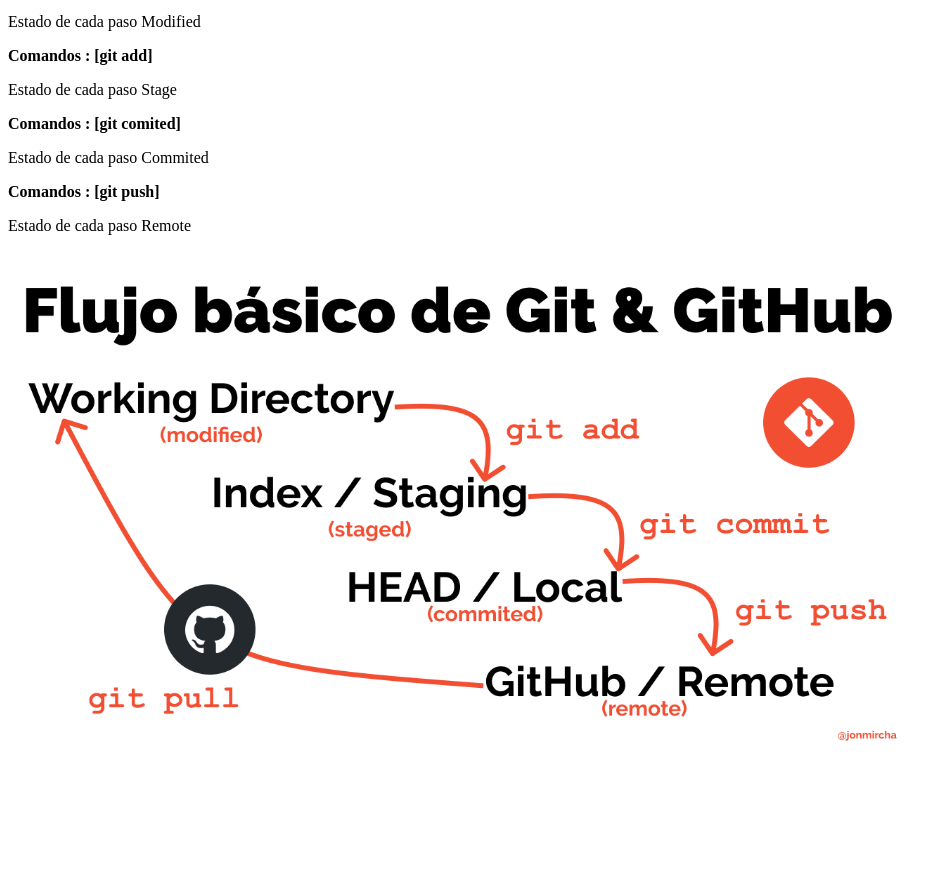
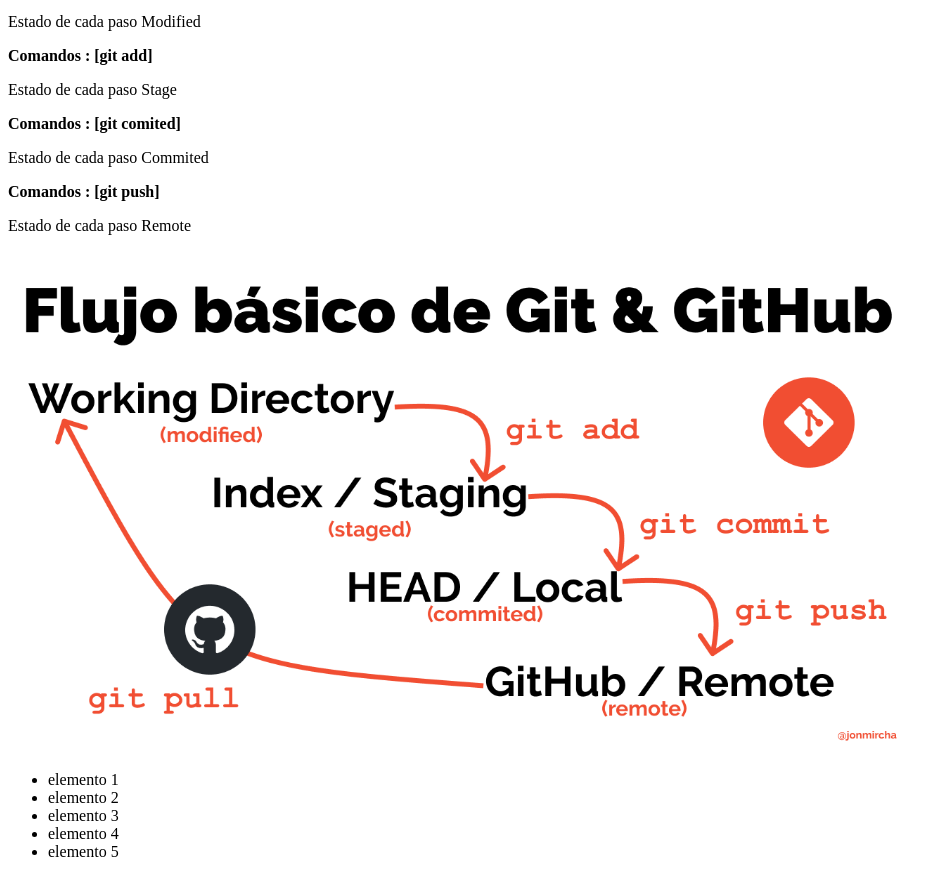
Before and after one commit to Moosesg10/git-inicios, a plain HTML site: page Main.html in a window 1280 px wide. Shown: the part 101-978 px from the top of the page, without its empty margins (0-951 px from the left). Before the commit the page ends 864 px from the top, so only its background shows below. Drawn offline with Linux system fonts and the light colour scheme.

Commit message:
Cambio a el html

```diff
--- a/Main.html
+++ b/Main.html
@@ -4,6 +4,7 @@
     <meta charset="UTF-8" />
     <meta name="viewport" content="width=device-width, initial-scale=1.0" />
     <title>Entendiendo Git</title>
+    <link rel="stylesheet" href="./main.css">
   </head>
   <body>
     <h1>Git mi primeros Pasos</h1>
@@ -16,5 +17,13 @@
     <b>Comandos : [git push]</b>
     <p>Estado de cada paso <span>Remote</span></p>
     <img src="./img/git-flow.png" alt="" width="900px" height="500px">
+
+    <ul>
+      <li>elemento 1</li>
+      <li>elemento 2</li>
+      <li>elemento 3</li>
+      <li>elemento 4</li>
+      <li>elemento 5</li>
+    </ul>
   </body>
 </html>
```
